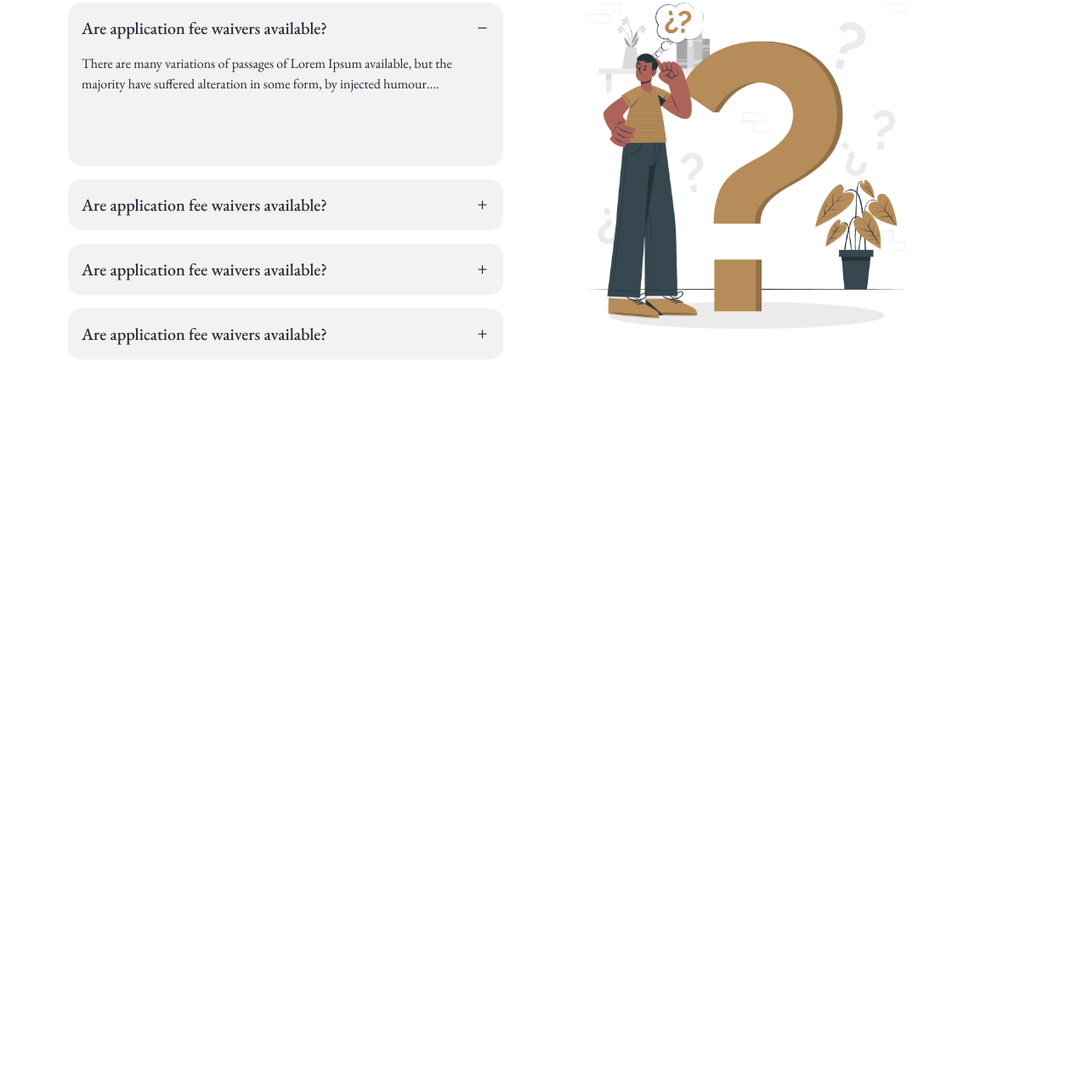
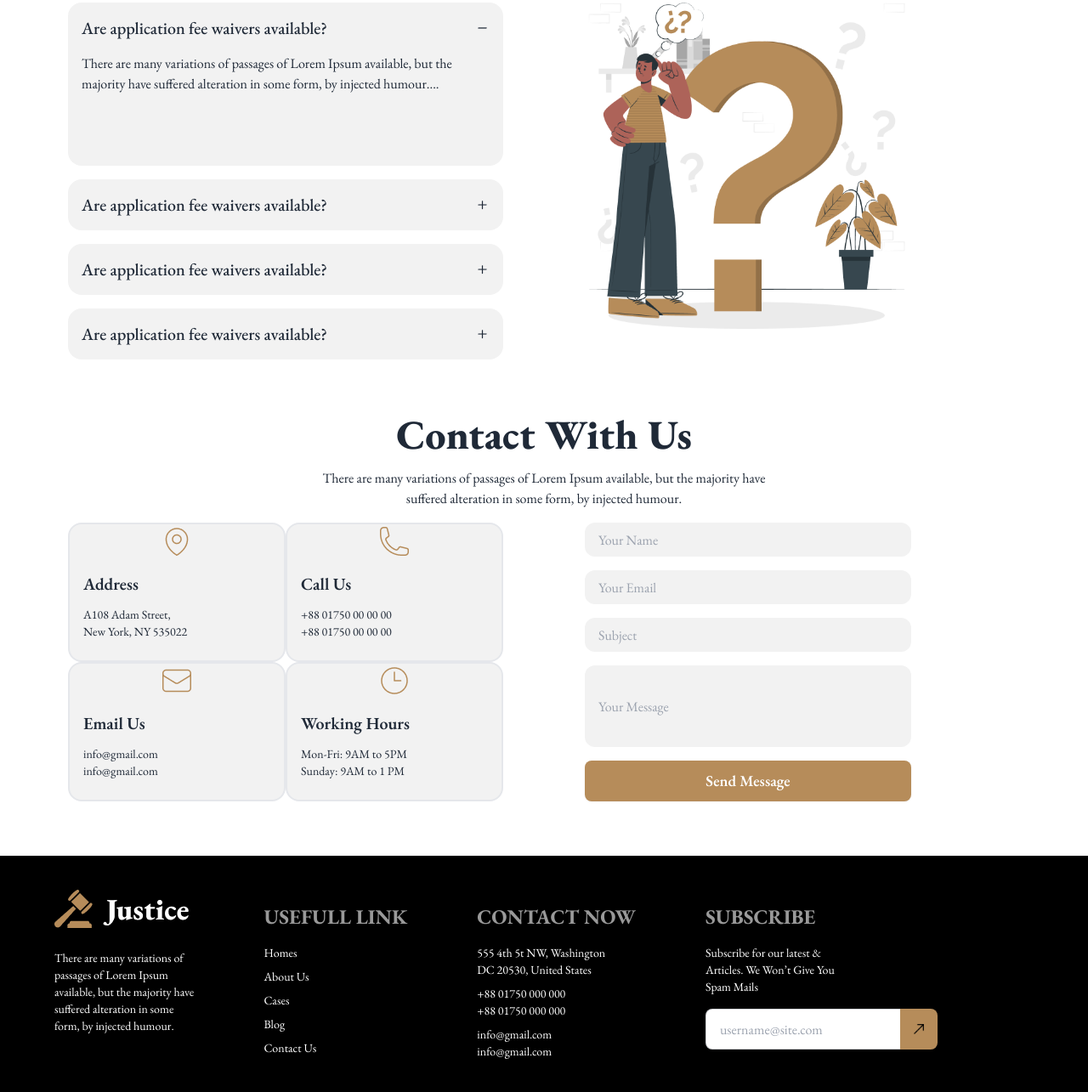
Before and after one commit to Arjon200141/legal-solution-daisyui, a plain HTML site: page index.html in a window 1280 px wide. Shown: the part 3029-4314 px from the top of the page at 85% size. Before the commit the page ends 3516 px from the top, so only its background shows below. Drawn offline with nearby package versions, Linux system fonts and the light colour scheme.

Commit message:
Footer Added

```diff
--- a/index.html
+++ b/index.html
@@ -149,6 +149,7 @@
     </header>
     <main class="container mx-auto my-16 ">
 
+    <!--Cases Details-->
     <section>
         <div class="space-y-4">
             <h2 class="text-5xl font-extrabold text-center font-Garamond ">The Legal Practice Area</h2>
@@ -333,10 +334,112 @@
         </div>
     </section>
 
+    <!--Contact With Us-->
+    <section class="mt-16 space-y-4 mx-20">
+        <h2 class="text-5xl font-extrabold text-center">Contact With Us</h2>
+        <p class="text-center">There are many variations of passages of Lorem Ipsum available, but the majority have <br> suffered alteration in some form, by injected humour.</p>
+
+        <!--Grid contact-->
+    <div class="flex flex-col md:flex-row gap-24 ">
+        <div class="flex-1 grid grid-cols-1 md:grid-cols-2 ">
+            <!--First Card-->
+            <div class="card card-compact bg-base-200 border-2">
+                <figure><img src="images/location.png" alt="Location" /></figure>
+                <div class="card-body">
+                  <h2 class="card-title">Address</h2>
+                  <p>A108 Adam Street,<br>
+                    New York, NY 535022</p>
+                </div>
+            </div>
+            <!--Second Card-->
+            <div class="card card-compact  bg-base-200 border-2">
+                <figure><img src="images/call.png" alt="Call US" /></figure>
+                <div class="card-body">
+                  <h2 class="card-title">Call Us</h2>
+                  <p>+88 01750 00 00 00 <br>
+                    +88 01750 00 00 00</p>
+                </div>
+            </div>
+            <!--Third Card-->
+            <div class="card card-compact  bg-base-200 border-2">
+                <figure><img src="images/email.png" alt="email" /></figure>
+                <div class="card-body">
+                  <h2 class="card-title">Email Us</h2>
+                  <p>info@gmail.com <br>
+                    info@gmail.com</p>
+                </div>
+            </div>
+            <!--Fourth Card-->
+            <div class="card card-compact  bg-base-200 border-2">
+                <figure><img src="images/time.png" alt="Shoes" /></figure>
+                <div class="card-body">
+                  <h2 class="card-title">Working Hours</h2>
+                  <p>Mon-Fri: 9AM to 5PM <br>
+                    Sunday: 9AM to 1 PM</p>
+                </div>
+            </div>
+        </div>
+        <div class="flex-1">
+            <form class="space-y-4">
+                <input type="text" name="" id="" placeholder="Your Name" class="bg-base-200 h-10 w-96 rounded-xl pl-4">
+                <br>
+                <input type="email" name="" id="" placeholder="Your Email" class="bg-base-200 h-10 w-96 rounded-xl pl-4">
+                <br>
+                <input type="text" name="" id="" placeholder="Subject" class="bg-base-200 h-10 w-96 rounded-xl pl-4">
+                <br>
+                <input type="text" name="" id="" placeholder="Your Message" class="bg-base-200 h-24 w-96 rounded-xl pl-4">
+                <br>
+                <button class="btn btn-primary w-96 btn border-0 bg-[#B68C5A] text-white text-lg font-semibold">Send Message</button>
+            </form>
+        </div>
+    </div>
+
+    </section>
 
     </main>
-    <footer>
-
-    </footer>
+    <footer class="footer p-10 bg-black text-base-content px-16 space-y-4">
+        <nav>
+          <img src="images/logo.png" alt="">
+          <p class="text-white mt-4">There are many variations of <br> passages of Lorem Ipsum <br> available, but the majority have <br> suffered alteration in some <br> form, by injected humour.</p>
+        </nav>
+        <nav class="text-white">
+          <header class="footer-title text-2xl">Usefull Link</header>
+          <a class="link link-hover">Homes</a>
+          <a class="link link-hover">About Us</a>
+          <a class="link link-hover">Cases</a>
+          <a class="link link-hover">Blog</a>
+          <a class="link link-hover">Contact Us</a>
+        </nav>
+        <nav class="text-white">
+          <header class="footer-title text-2xl">Contact Now</header>
+          <p>555 4th 5t NW, Washington
+            <br>
+            DC 20530, United States</p>
+          <p>
+            +88 01750 000 000
+            <br>
+            +88 01750 000 000
+          </p>
+          <p>
+            info@gmail.com
+            <br>
+            info@gmail.com
+          </p>
+        </nav>
+        <form>
+          <header class="footer-title text-2xl text-white">Subscribe</header>
+          <fieldset class="form-control w-80">
+            <p class="text-white mb-4">Subscribe for our latest & <br>
+                 Articles. We Won’t Give You <br>
+                 Spam Mails</p>
+            <div class="join">
+              <input type="text" placeholder="username@site.com" class="input input-bordered join-item" />
+              <button class="btn btn-primary btn border-0 bg-[#B68C5A]  join-item">
+                <img src="images/rightup.png" alt="" class="h-3 w-3">
+              </button>
+            </div>
+          </fieldset>
+        </form>
+      </footer>
 </body>
 </html>
```
Also changed, not shown: images/rightup.png (added).
